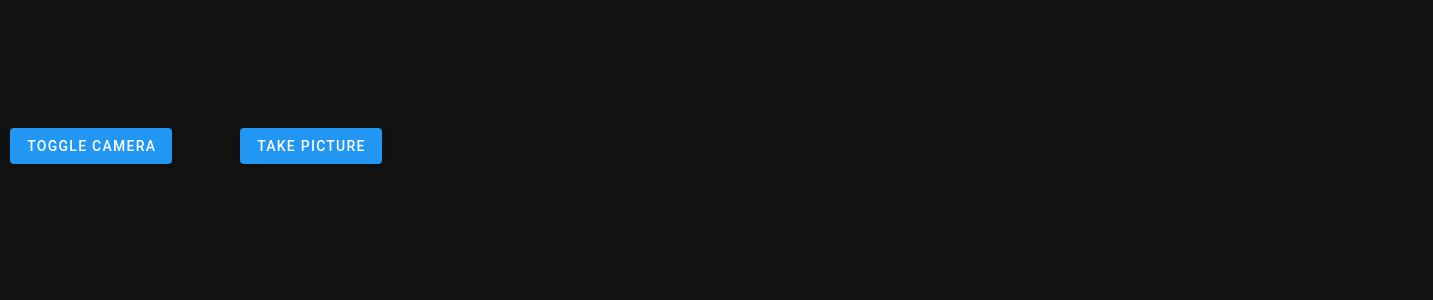
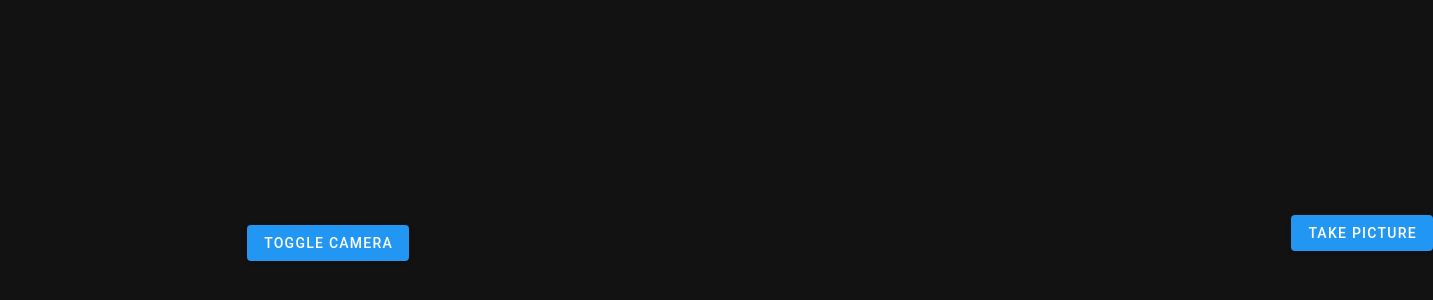
Before and after one commit to flo2274/cc-projekt-1, a Vue app in the folder cc-project-1/: page / in a window 1280 px wide. Shown: the part 626-926 px from the top of the page, 1433 px wide, since content can reach past the window. Before the commit the page ends 855 px from the top, so only its background shows below. Built offline with nearby package versions, Linux system fonts and the light colour scheme.

Commit message:
Placement adjustement of buttons

```diff
--- a/cc-project-1/src/App.vue
+++ b/cc-project-1/src/App.vue
@@ -1,20 +1,35 @@
 <template>
   <v-app>
     <Navbar />
-    <v-main>
+    <v-main class="pa-3">
       <Stream
         @imageCaptured="onImageCaptured"
         :pictureTaken="takePicture"
         :cameraActive="cameraActive"
       />
-
+      <v-container fluid>
+        <v-row justify="center">
+          <v-col cols="6" class="text-center">
+            <v-btn
+              color="primary"
+              @click="toggleCamera"
+              class="buttonToggleCamera"
+              x-small
+              >Toggle Camera</v-btn
+            >
+          </v-col>
+          <v-col cols="6" class="text-center">
+            <v-btn
+              color="primary"
+              @click="takeAPicture"
+              class="buttonCaptureImage"
+              x-small
+              >Take Picture</v-btn
+            >
+          </v-col>
+        </v-row>
+      </v-container>
       <SlidingGallery :images="capturedImages" />
-      <v-btn color="primary" @click="toggleCamera" class="buttonToggleCamera"
-        >Toggle Camera</v-btn
-      >
-      <v-btn color="primary" @click="takeAPicture" class="buttonCaptureImage"
-        >Take Picture</v-btn
-      >
     </v-main>
   </v-app>
 </template>
@@ -50,15 +65,4 @@ export default {
 };
 </script>
 
-<style>
-.buttonToggleCamera {
-  position: fixed;
-  bottom: 10px;
-  left: 10px;
-}
-.buttonCaptureImage {
-  position: fixed;
-  bottom: 10px;
-  left: 240px;
-}
-</style>
+<style></style>
```
